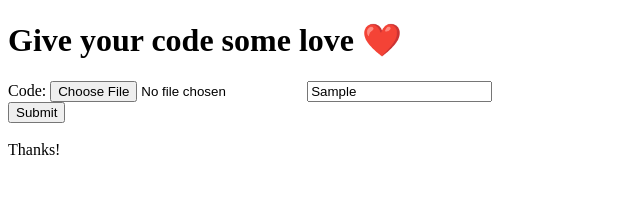
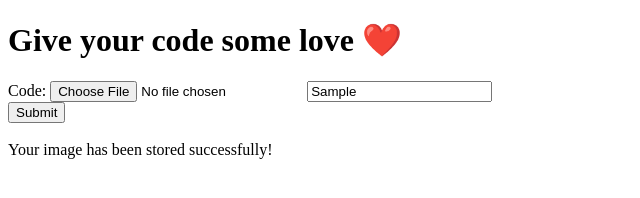
Before and after one commit to BigFace1V10/noah-serverless-camp, a website: page bunnimage/index.html in a window 1280 px wide. Both pictures are taken after typing "Sample" into the empty fields and a click on the input "Submit". Shown: the whole page, without its empty margins (0-640 px from the left). Drawn offline with Linux system fonts and the light colour scheme; no server answers.

Commit message:
4.3 test failed version

```diff
--- a/bunnimage/index.html
+++ b/bunnimage/index.html
@@ -10,7 +10,7 @@
               <h1 id="h1">Give your code some love ❤️</h1>
               <form id="bunnForm">
                   <label>Code: </label>
-                  <input type="file" accept="image/x-png,image/jpeg" name="image"></input>
+                  <input type="file" id="image" accept="image/*" name="image"></input>
                   <input type="text" id="username" name="name" /><br>
                   <input value="Submit" type="submit" />
               </form>
--- a/bunnimage/index.js
+++ b/bunnimage/index.js
@@ -1,14 +1,45 @@
 const bunnForm = document.getElementById('bunnForm');
 
-bunnForm.addEventListener('submit', function (event) {
+bunnForm.addEventListener('submit', async function (event) {
     event.preventDefault() // prevent reloading
     const username = document.getElementById("username").value
     if (username == "") {
         alert("No name error.")
+        return
     }
-    const output = document.getElementById("output")
-    output.textContent = "Thanks!"
-  }); // listen to event type called "submit"; get value of text box
+
+    try {
+        // extract the file
+        let fileInput = document.getElementById("image");
+        const file = fileInput.files[0]; // fileInput is the file upload input element
+        var payload = new FormData();
+        payload.append("file", file);
+        // payload.append("key1", "value1")
+        for (const value of payload.values())
+            console.log(value)
+        // fetch call
+        const endpoint = "https://serverlesscamp2022.azurewebsites.net/api/bunnimage-upload?code=G38z0lFB_-_BLjFizn4AwzUcBBVwTJdGqtqMI4N2WnnYAzFuOUftzQ=="
+        const options = {
+            method: "POST",
+            body: payload,
+            headers: {
+                "codename": username,
+                "Content-Type": "multipart/form-data"
+            }
+        };
+        const resp = await fetch(endpoint, options);
+        const data = await resp.text();
+        console.log(data)
+    } catch(err) {
+        console.log(err)
+        alert("Something's wrong")
+    }
+
+    // console.log(data)
+    // const output = document.getElementById("output")
+    output.textContent = "Your image has been stored successfully!"
+
+}); // listen to event type called "submit"; get value of text box
 
 
 // bunnForm.addEventListener('change', function (event) {
```
